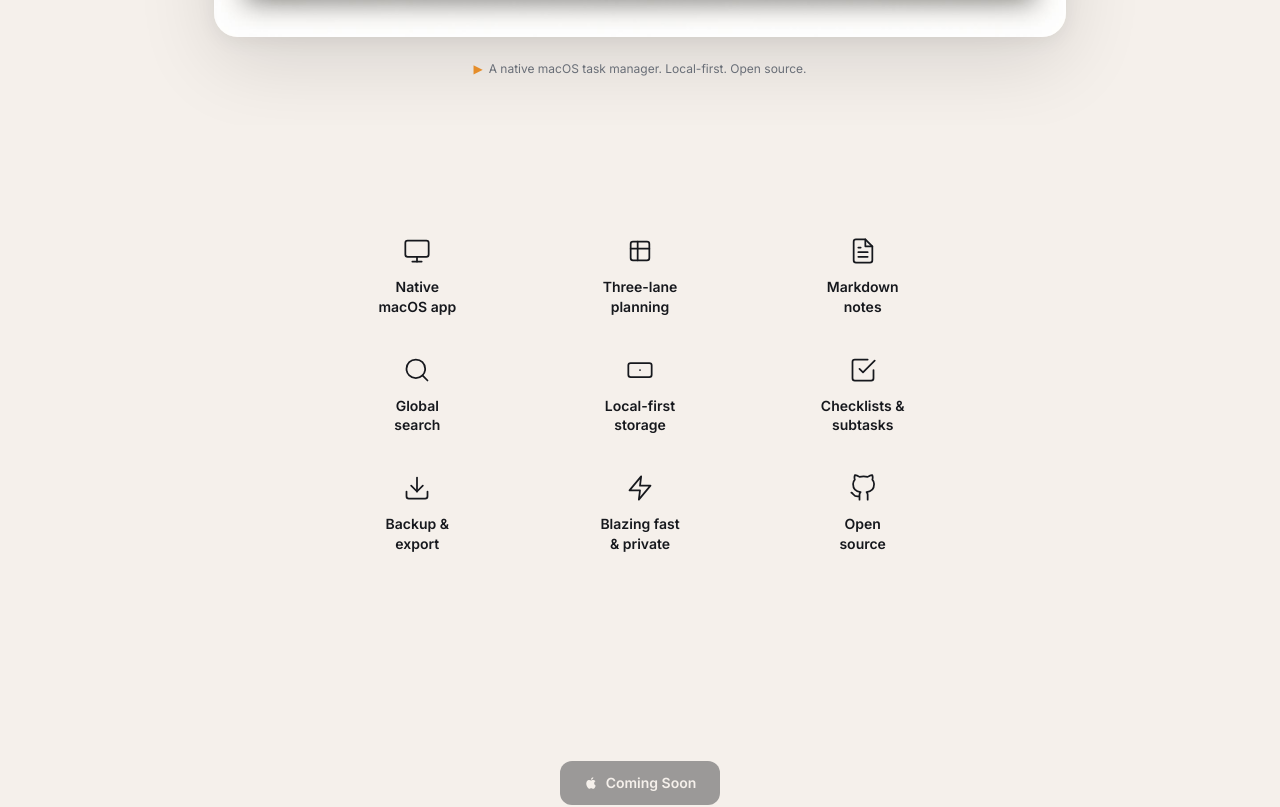
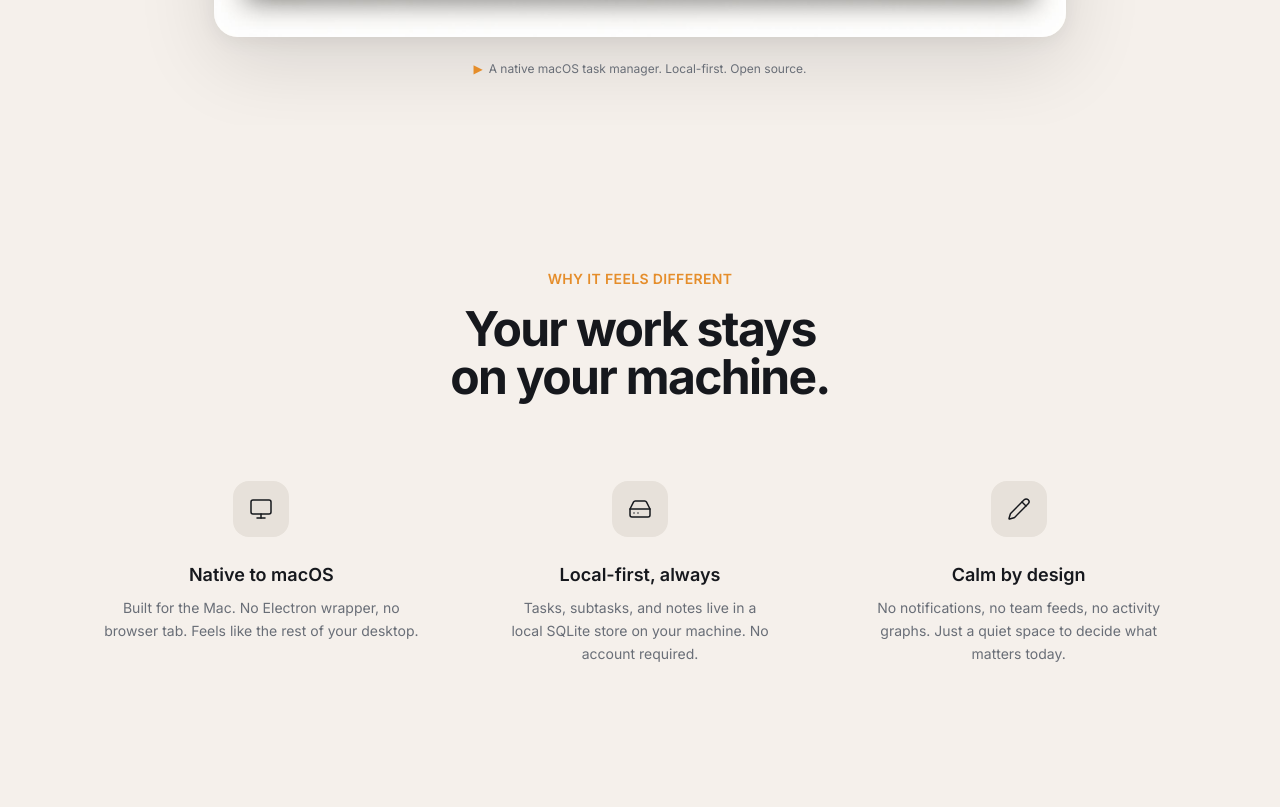
Before and after one commit to arthurliebhardt/today-md, a React (Vite) app in the folder apps/landingpage/: page / in a window 1280 px wide. Shown: the part 900-1707 px from the top of the page. Built offline with nearby package versions, Linux system fonts and the light colour scheme; the HTML template or start-up script is replaced by a standard one.

Commit message:
Changes
Co-authored-by: arthurliebhardt <4281468+arthurliebhardt@users.noreply.github.com>

```diff
--- a/apps/landingpage/src/components/landing/WhyDifferent.tsx
+++ b/apps/landingpage/src/components/landing/WhyDifferent.tsx
@@ -1,93 +1,49 @@
 import { ScrollReveal } from "./ScrollReveal";
+import { Monitor, HardDrive, Pencil } from "lucide-react";
 
 const features = [
   {
-    icon: (
-      <svg width="28" height="28" viewBox="0 0 24 24" fill="none" stroke="currentColor" strokeWidth="1.5" strokeLinecap="round" strokeLinejoin="round">
-        <rect x="2" y="3" width="20" height="14" rx="2"/><path d="M8 21h8"/><path d="M12 17v4"/>
-      </svg>
-    ),
-    label: "Native\nmacOS app",
+    icon: Monitor,
+    title: "Native to macOS",
+    text: "Built for the Mac. No Electron wrapper, no browser tab. Feels like the rest of your desktop.",
   },
   {
-    icon: (
-      <svg width="28" height="28" viewBox="0 0 24 24" fill="none" stroke="currentColor" strokeWidth="1.5" strokeLinecap="round" strokeLinejoin="round">
-        <rect x="4" y="4" width="16" height="16" rx="2"/><path d="M4 10h16"/><path d="M10 4v16"/>
-      </svg>
-    ),
-    label: "Three-lane\nplanning",
+    icon: HardDrive,
+    title: "Local-first, always",
+    text: "Tasks, subtasks, and notes live in a local SQLite store on your machine. No account required.",
   },
   {
-    icon: (
-      <svg width="28" height="28" viewBox="0 0 24 24" fill="none" stroke="currentColor" strokeWidth="1.5" strokeLinecap="round" strokeLinejoin="round">
-        <path d="M14 2H6a2 2 0 0 0-2 2v16a2 2 0 0 0 2 2h12a2 2 0 0 0 2-2V8Z"/><path d="M14 2v6h6"/><path d="M16 13H8"/><path d="M16 17H8"/><path d="M10 9H8"/>
-      </svg>
-    ),
-    label: "Markdown\nnotes",
-  },
-  {
-    icon: (
-      <svg width="28" height="28" viewBox="0 0 24 24" fill="none" stroke="currentColor" strokeWidth="1.5" strokeLinecap="round" strokeLinejoin="round">
-        <circle cx="11" cy="11" r="8"/><path d="m21 21-4.3-4.3"/>
-      </svg>
-    ),
-    label: "Global\nsearch",
-  },
-  {
-    icon: (
-      <svg width="28" height="28" viewBox="0 0 24 24" fill="none" stroke="currentColor" strokeWidth="1.5" strokeLinecap="round" strokeLinejoin="round">
-        <rect x="2" y="6" width="20" height="12" rx="2"/><path d="M12 12h.01"/>
-      </svg>
-    ),
-    label: "Local-first\nstorage",
-  },
-  {
-    icon: (
-      <svg width="28" height="28" viewBox="0 0 24 24" fill="none" stroke="currentColor" strokeWidth="1.5" strokeLinecap="round" strokeLinejoin="round">
-        <path d="M9 11l3 3L22 4"/><path d="M21 12v7a2 2 0 0 1-2 2H5a2 2 0 0 1-2-2V5a2 2 0 0 1 2-2h11"/>
-      </svg>
-    ),
-    label: "Checklists &\nsubtasks",
-  },
-  {
-    icon: (
-      <svg width="28" height="28" viewBox="0 0 24 24" fill="none" stroke="currentColor" strokeWidth="1.5" strokeLinecap="round" strokeLinejoin="round">
-        <path d="M21 15v4a2 2 0 0 1-2 2H5a2 2 0 0 1-2-2v-4"/><polyline points="7 10 12 15 17 10"/><line x1="12" y1="15" x2="12" y2="3"/>
-      </svg>
-    ),
-    label: "Backup &\nexport",
-  },
-  {
-    icon: (
-      <svg width="28" height="28" viewBox="0 0 24 24" fill="none" stroke="currentColor" strokeWidth="1.5" strokeLinecap="round" strokeLinejoin="round">
-        <path d="M13 2L3 14h9l-1 8 10-12h-9l1-8z"/>
-      </svg>
-    ),
-    label: "Blazing fast\n& private",
-  },
-  {
-    icon: (
-      <svg width="28" height="28" viewBox="0 0 24 24" fill="none" stroke="currentColor" strokeWidth="1.5" strokeLinecap="round" strokeLinejoin="round">
-        <path d="M9 19c-5 1.5-5-2.5-7-3m14 6v-3.87a3.37 3.37 0 0 0-.94-2.61c3.14-.35 6.44-1.54 6.44-7A5.44 5.44 0 0 0 20 4.77 5.07 5.07 0 0 0 19.91 1S18.73.65 16 2.48a13.38 13.38 0 0 0-7 0C6.27.65 5.09 1 5.09 1A5.07 5.07 0 0 0 5 4.77a5.44 5.44 0 0 0-1.5 3.78c0 5.42 3.3 6.61 6.44 7A3.37 3.37 0 0 0 9 18.13V22"/>
-      </svg>
-    ),
-    label: "Open\nsource",
+    icon: Pencil,
+    title: "Calm by design",
+    text: "No notifications, no team feeds, no activity graphs. Just a quiet space to decide what matters today.",
   },
 ];
 
 export function WhyDifferent() {
   return (
-    <section id="features" className="py-20 md:py-28">
-      <div className="max-w-[700px] mx-auto px-6">
-        <div className="grid grid-cols-3 gap-x-4 gap-y-10">
+    <section id="features" className="py-28 md:py-36">
+      <div className="max-w-[1120px] mx-auto px-6">
+        <ScrollReveal>
+          <div className="text-center max-w-2xl mx-auto mb-20">
+            <p className="text-primary text-sm font-semibold tracking-wide uppercase mb-4">
+              Why it feels different
+            </p>
+            <h2 className="text-foreground text-3xl md:text-5xl font-bold tracking-[-0.035em] leading-[1.1] text-balance">
+              Your work stays on your machine.
+            </h2>
+          </div>
+        </ScrollReveal>
+
+        <div className="grid md:grid-cols-3 gap-12 md:gap-16">
           {features.map((f, i) => (
-            <ScrollReveal key={i} delay={i * 0.04}>
-              <div className="flex flex-col items-center text-center">
-                <div className="text-foreground mb-3">
-                  {f.icon}
+            <ScrollReveal key={f.title} delay={i * 0.08}>
+              <div className="text-center">
+                <div className="w-14 h-14 rounded-2xl bg-muted flex items-center justify-center mb-6 mx-auto">
+                  <f.icon className="w-6 h-6 text-foreground" strokeWidth={1.5} />
                 </div>
-                <p className="text-foreground font-semibold text-sm leading-snug whitespace-pre-line">
-                  {f.label}
+                <h3 className="text-foreground font-semibold text-lg mb-2">{f.title}</h3>
+                <p className="text-muted-foreground text-sm leading-relaxed text-pretty max-w-xs mx-auto">
+                  {f.text}
                 </p>
               </div>
             </ScrollReveal>
```
